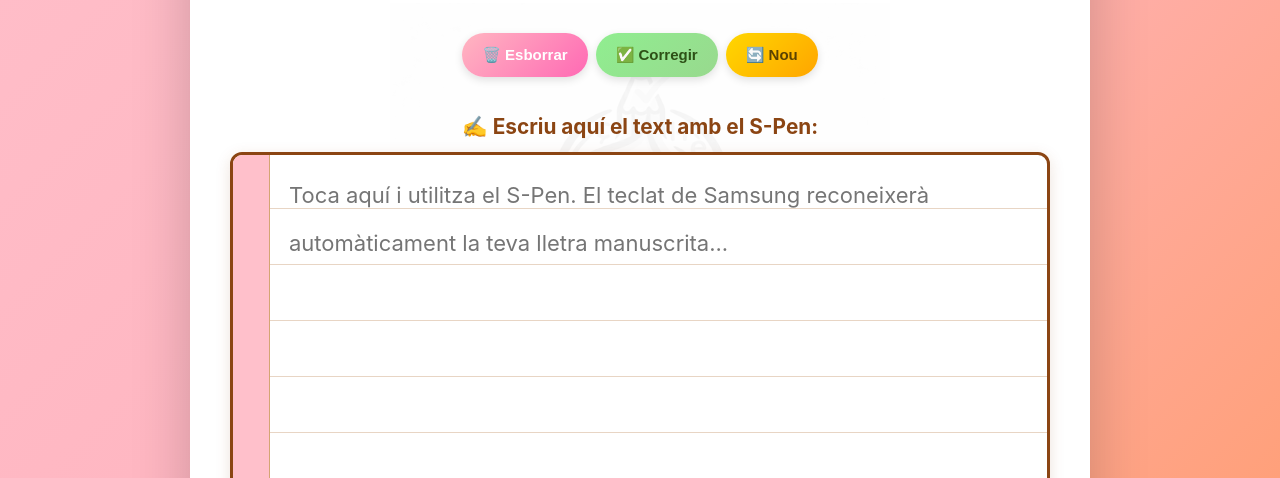
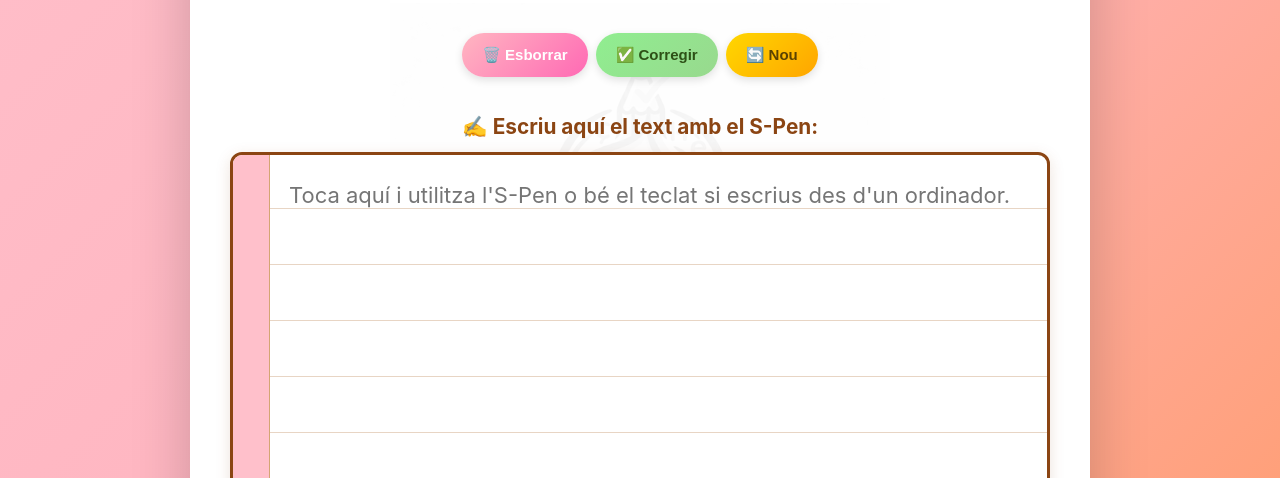
Before and after one commit to HectorCo/dictcat_v3, a plain HTML site: page index.html in a window 1280 px wide. Shown: the part 322-800 px from the top of the page. Drawn offline with Linux system fonts and the light colour scheme.

Commit message:
Update index.html

```diff
--- a/index.html
+++ b/index.html
@@ -808,7 +808,7 @@
                 <textarea
                     id="textInput"
                     class="lined-textarea"
-                    placeholder="Toca aquí i utilitza el S-Pen. El teclat de Samsung reconeixerà automàticament la teva lletra manuscrita..."
+                    placeholder="Toca aquí i utilitza l'S-Pen o bé el teclat si escrius des d'un ordinador."
                     inputmode="text"
                     autocomplete="off"
                     autocorrect="off"
```
